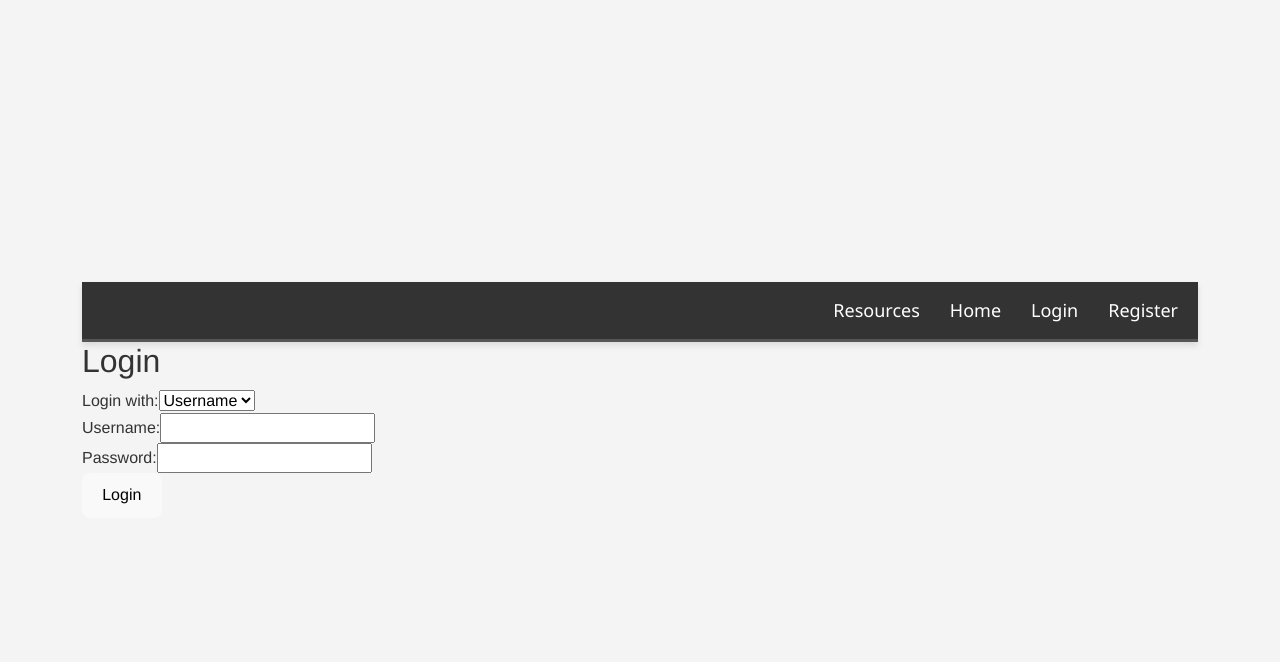
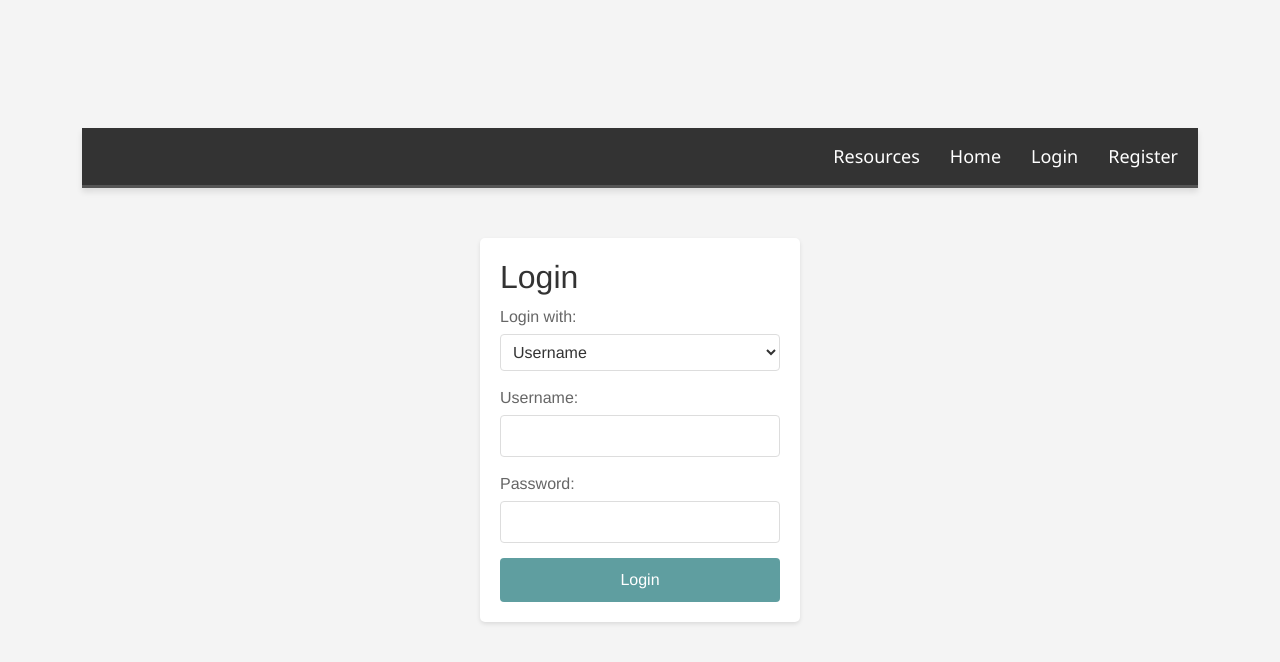
Before and after one commit to yuqihu1103/SteadySobriety, a React (Vite) app in the folder front/: page / in a window 1280 px wide. Both pictures are taken after a click on the link "Login". Shown: the top 662 px of the page. Built offline with nearby package versions, Linux system fonts and the light colour scheme.

Commit message:
Login: add class names

```diff
--- a/front/src/Login.jsx
+++ b/front/src/Login.jsx
@@ -50,9 +50,9 @@
   };
 
   return (
-    <div>
+    <div className="login-container">
       <h2>Login</h2>
-      <form onSubmit={handleSubmit}>
+      <form className="login-form" onSubmit={handleSubmit}>
         <div>
           <label htmlFor="credentialType">Login with:</label>
           <select
```
